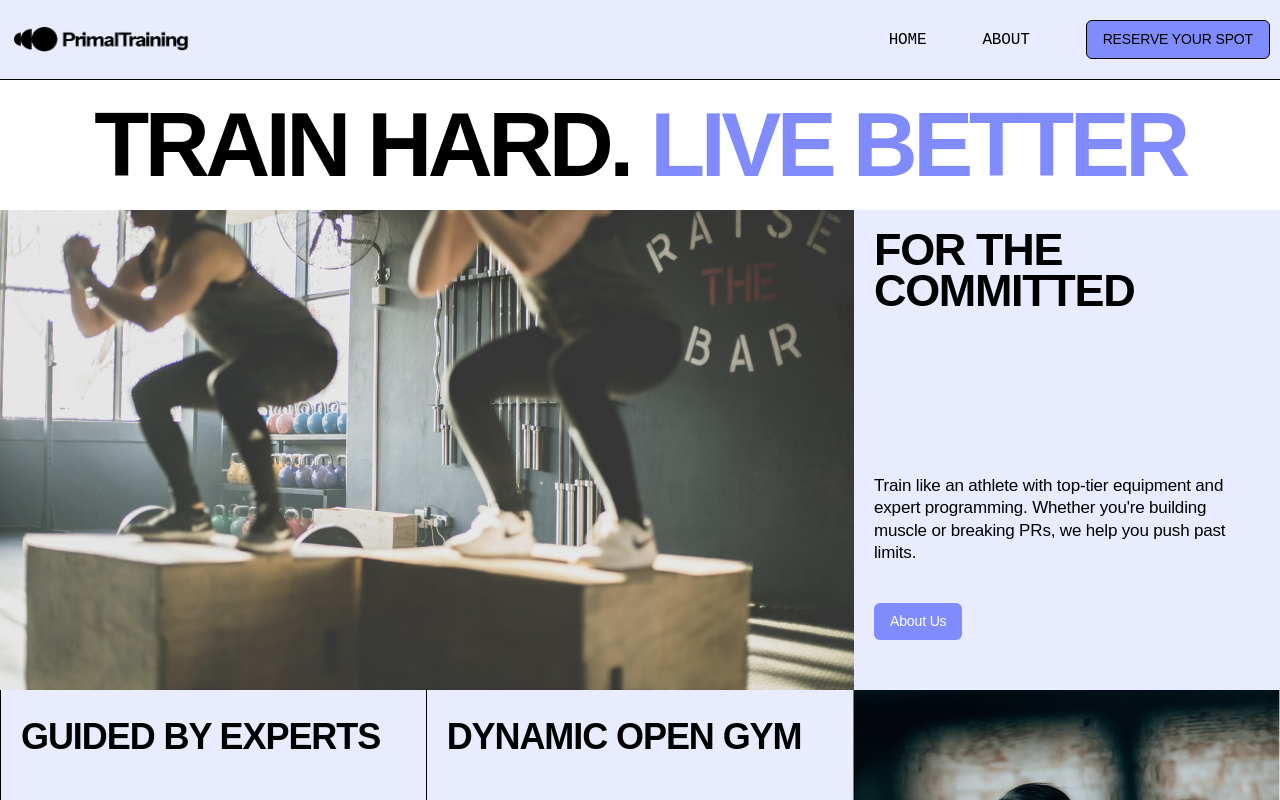
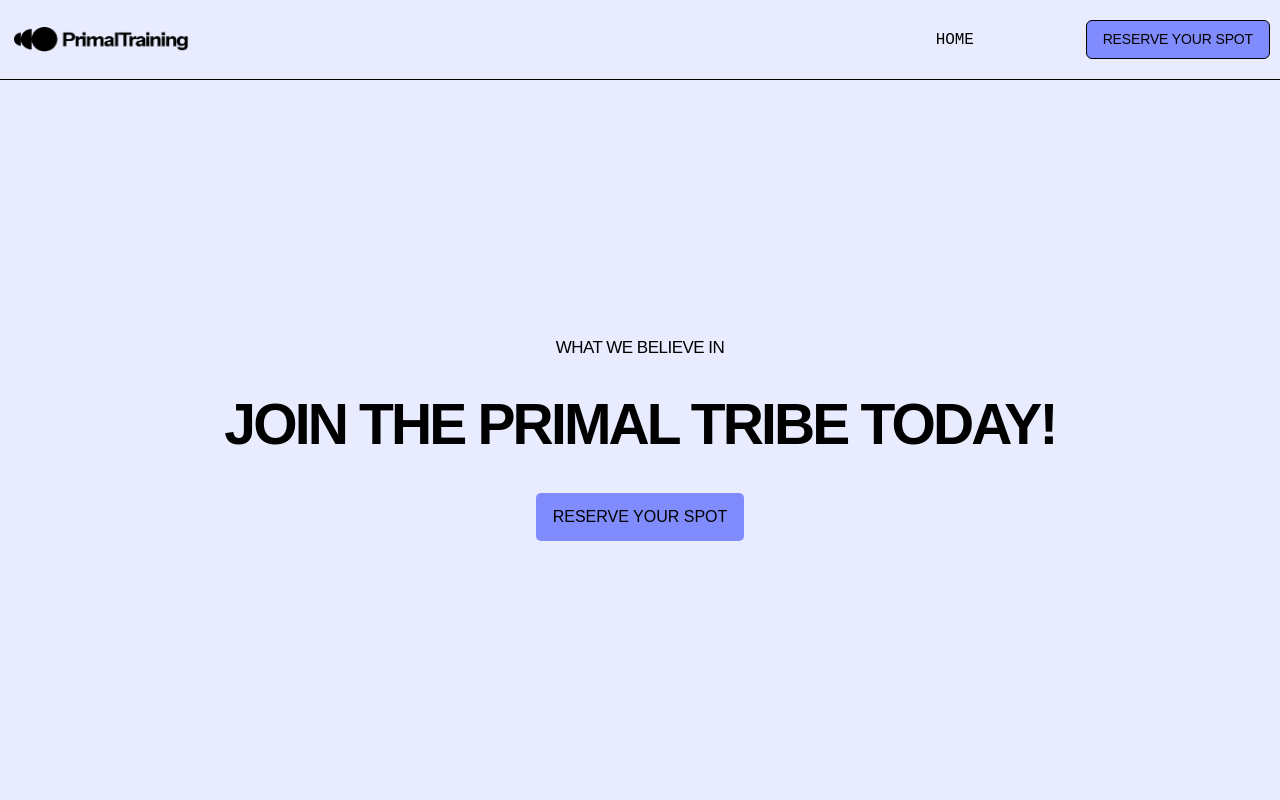
Before and after one commit to WarlayX/primal-training, a React (Vite) app in the folder Primal-training/: page /about in a window 1280 px wide. Shown: the top 800 px of the page. Built offline with nearby package versions, Linux system fonts and the light colour scheme.

Commit message:
full-setup-config

```diff
--- a/Primal-training/src/App.jsx
+++ b/Primal-training/src/App.jsx
@@ -1,10 +1,17 @@
+import { BrowserRouter, Routes, Route } from 'react-router-dom'
 import MainLayout from "./layouts/MainLayout";
 import Home from "./pages/Home";
+import About from "./pages/About"
 
 export default function App() {
   return (
-    <MainLayout >
-      <Home />
-    </MainLayout>
+    <BrowserRouter>
+      <MainLayout >
+        <Routes>
+          <Route path="/" element={<Home />} />
+          <Route path="/about" element={<About />} />
+        </Routes>
+      </MainLayout >
+    </BrowserRouter>
   );
 }
--- a/Primal-training/src/components/About/AboutHero.jsx
+++ b/Primal-training/src/components/About/AboutHero.jsx
@@ -0,0 +1,6 @@
+export default function AboutHero() {
+  return (
+    <section>
+    </section>
+  )
+}
--- a/Primal-training/src/components/About/DynamicGym.jsx
+++ b/Primal-training/src/components/About/DynamicGym.jsx
@@ -0,0 +1,6 @@
+export default function DynamicGym() {
+  return (
+    <section>
+    </section>
+  )
+}
--- a/Primal-training/src/components/About/OurVision.jsx
+++ b/Primal-training/src/components/About/OurVision.jsx
@@ -0,0 +1,6 @@
+export default function OurVision() {
+  return (
+    <section>
+    </section>
+  )
+}
--- a/Primal-training/src/components/About/Reconnect.jsx
+++ b/Primal-training/src/components/About/Reconnect.jsx
@@ -0,0 +1,6 @@
+export default function Reconnect() {
+  return (
+    <section>
+    </section>
+  )
+}
--- a/Primal-training/src/components/Home/CTASection.jsx
+++ b/Primal-training/src/components/Home/CTASection.jsx
@@ -1,7 +1,7 @@
-export default function CTASection() {
+export default function CTASection( { bg = 'bg-primary', Btnbg = 'bg-primary-light' } ) {
   return (
-    <section className="bg-primary">
-      <div className='text-center px-5 py-30 md:px-17.25 md:py-30 '>
+    <section className={`${bg}`}>
+      <div className='text-center px-5 py-30 md:px-17.25 md:py-30 border-b-2'>
         <div className="h-106.25 flex flex-col justify-center items-center gap-4.5 md:h-52.75 md:gap-6 xl:h-120 xl:gap-10">
           <p className='tracking-[-0.03em] leading-[1.00em] text-[15px] md:font-medium xl:text-[17px]'>
             WHAT WE BELIEVE IN
@@ -10,7 +10,7 @@ export default function CTASection() {
             JOIN THE PRIMAL TRIBE TODAY!
           </h3>
           <div>
-            <button className='bg-primary-light rounded-[5px] px-4.25 py-3 cursor-pointer hover:text-white hover:bg-black transition-colors duration-300'>
+            <button className={` ${Btnbg} rounded-[5px] px-4.25 py-3 cursor-pointer hover:text-white hover:bg-black transition-colors duration-300`}>
               RESERVE YOUR SPOT
             </button>
           </div>
--- a/Primal-training/src/components/Navbar.jsx
+++ b/Primal-training/src/components/Navbar.jsx
@@ -1,4 +1,5 @@
 import { useState } from 'react'
+import { Link } from 'react-router-dom'
 import Logo from '../assets/images/logo.png'
 import Hamburger from '../assets/images/Plus.png'
 import Minus from '../assets/images/Minus.png'
@@ -16,10 +17,10 @@ export default function Navbar() {
         <div className='hidden md:flex items-center gap-14'>
           <ul className='flex gap-14 tracking-[-0.01em]'>
             <li className='hover:text-gray-500 transition-colors duration-300'>
-              <a href="#">HOME</a>
+              <Link to="/">HOME</Link>
             </li>
             <li className='hover:text-gray-500 transition-colors duration-300'>
-              <a href="/about">ABOUT</a>
+
             </li>
           </ul>
           <button className='bg-primary text-[14px] border rounded-md py-2 px-4 tracking-[-0.01em] cursor-pointer hover:bg-black hover:text-white transition-colors duration-300'>
@@ -40,10 +41,10 @@ export default function Navbar() {
       <div className={`fixed top-16 left-0 w-full bg-primary-light border-b z-10 px-2.5 py-6 flex flex-col gap-6 md:hidden transition-all duration-300 ease-in-out ${isOpen ? 'opacity-100 translate-y-0' : 'opacity-0 -translate-y-2 pointer-events-none'}`}>
         <ul className='flex flex-col gap-6 tracking-[-0.01em]'>
           <li className='hover:text-gray-500 transition-colors duration-300'>
-            <a href="#">HOME</a>
+            <Link to="/">HOME</Link>
           </li>
           <li className='hover:text-gray-500 transition-colors duration-300'>
-            <a href="/about">ABOUT</a>
+            <Link to="/about">ABOUT</Link>
           </li>
         </ul>
         <button className='bg-primary text-[14px] border rounded-md py-2 px-4 tracking-[-0.01em] cursor-pointer hover:bg-black hover:text-white transition-colors duration-300 w-full'>
--- a/Primal-training/src/main.jsx
+++ b/Primal-training/src/main.jsx
@@ -6,5 +6,5 @@ import './index.css'
 createRoot(document.getElementById('root')).render(
   <StrictMode>
     <App />
-  </StrictMode>,
+  </StrictMode>
 )
--- a/Primal-training/src/pages/About.jsx
+++ b/Primal-training/src/pages/About.jsx
@@ -2,7 +2,7 @@ import AboutHero from '../components/about/AboutHero'
 import OurVision from '../components/about/OurVision'
 import DynamicGym from '../components/about/DynamicGym'
 import Reconnect from '../components/about/Reconnect'
-import CTASection from '../components/CTASection'
+import CTASection from '../components/Home/CTASection'
 
 export default function About() {
   return (
@@ -11,7 +11,7 @@ export default function About() {
       <OurVision />
       <DynamicGym />
       <Reconnect />
-      <CTASection />
+      <CTASection bg='bg-primary-light' Btnbg='bg-primary' />
     </div>
   )
 }
```
